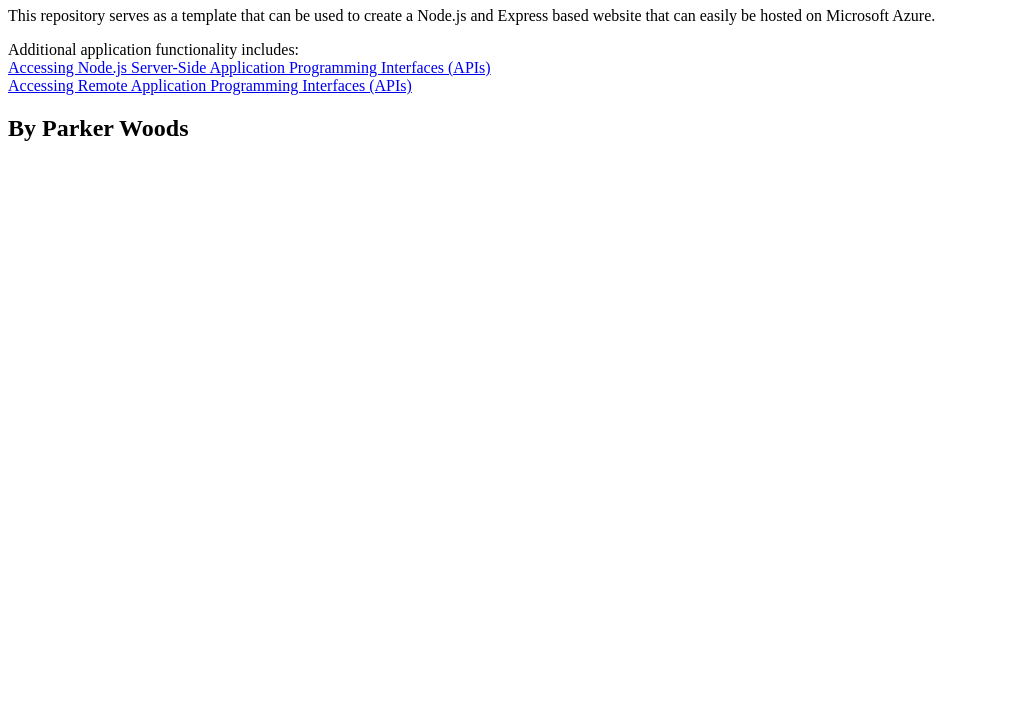
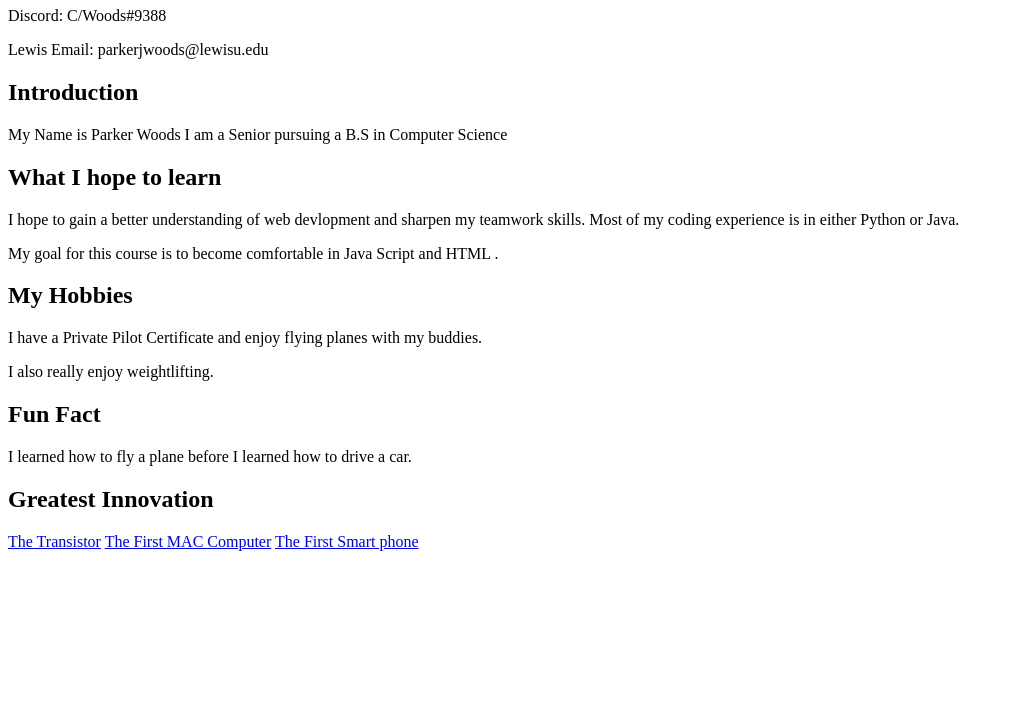
Before and after one commit to PJWoods17/PW-Node-JS-On-Azure, a website: page static/index.html in a window 1280 px wide. Shown: the part 73-800 px from the top of the page, without its empty margins (0-1014 px from the left). Drawn offline with Linux system fonts and the light colour scheme.

Commit message:
Update index.html
new

```diff
--- a/static/index.html
+++ b/static/index.html
@@ -1,16 +1,30 @@
 <!DOCTYPE html>
 <html>
 <head>
-<title>Node on Azure</title>
+<title>Parker Woods</title>
 </head>
 <body>
-<h1>Node.js and Express Hosted on Microsoft Azure Template</h1>
-<p>This repository serves as a template that can be used to create a Node.js and Express based website that can easily
-be hosted on Microsoft Azure.</p>
+<h1>Parker Woods</h1>
+<p>Discord: C/Woods#9388</p>
+<p>Lewis Email: parkerjwoods@lewisu.edu</p>
+<h2>Introduction</h2>
+<p> My Name is Parker Woods I am a Senior pursuing a B.S in Computer Science</p>
 
-Additional application functionality includes:<br />
-<a href="fetching-from-server.html">Accessing Node.js Server-Side Application Programming Interfaces (APIs)</a><br />
-<a href="fetching-remote-dog-breeds.html">Accessing Remote Application Programming Interfaces (APIs)</a>
-<h2>By Parker Woods</h2>
+<h2>What I hope to learn</h2>
+<p>I hope to gain a better understanding of web devlopment and sharpen my teamwork skills. Most of my coding experience is in either Python or Java. </p>
+<p>My goal for this course is to become comfortable in Java Script and HTML . </p>
+
+<h2>My Hobbies</h2>
+<p>I have a Private Pilot Certificate and enjoy flying planes with my buddies.</p>
+<p>I also really enjoy weightlifting.</p>
+
+<h2>Fun Fact</h2>
+<p>I learned how to fly a plane before I learned how to drive a car.</p>
+
+<h2>Greatest Innovation</h2>
+<a href="https://www.ericsson.com/en/about-us/history/products/other-products/the-transistor--an-invention-ahead-of-its-time"> The Transistor</a>
+<a href="https://www.macrumors.com/2020/01/24/macintosh-36th-anniversary/">The First MAC Computer</a>
+<a href="https://www.mobilephonemuseum.com/phone-detail/ibm-simon">The First Smart phone</a>
+
 </body>
 </html>
```
